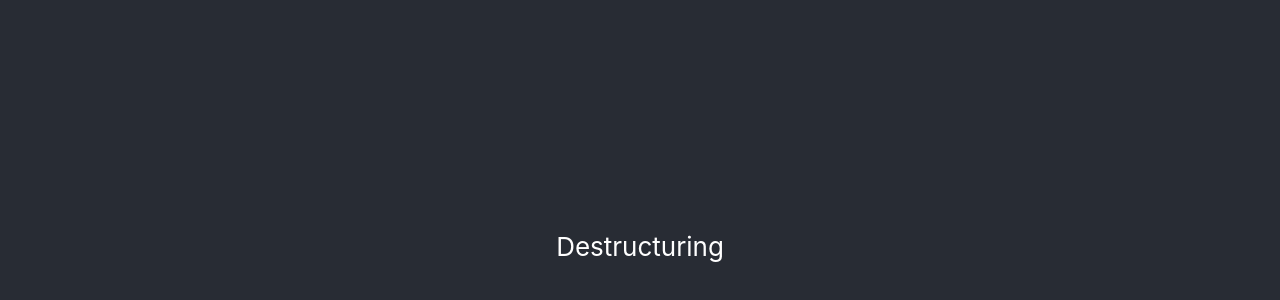
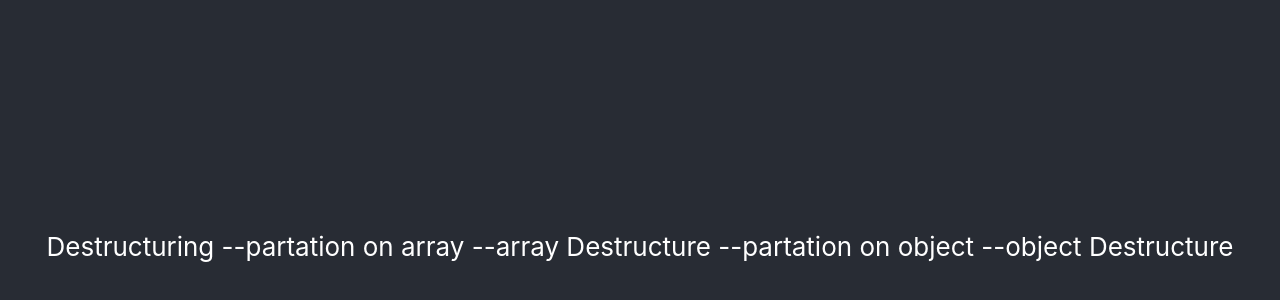
Before and after one commit to haseebulamin/React-Course-Project, a React (Create React App) app: page / in a window 1280 px wide. Shown: the part 154-454 px from the top of the page. Built offline with nearby package versions, Linux system fonts and the light colour scheme.

Commit message:
Destructuring

```diff
--- a/src/Components/JavaScript-refresh/Destructuring/Destructuring.jsx
+++ b/src/Components/JavaScript-refresh/Destructuring/Destructuring.jsx
@@ -16,9 +16,23 @@ export default function Destructuring() {
         name: "Ibrar",
         Age: 20
     }
-    console.log(user.name)
-    console.log(user.Age)
+    let name1 = user.name;
+    let age1 = user.Age;
+    console.log(name1,age1)
+
+    // this code in preerable instead of above
+    let {name,age} = {
+        name: "Roy",
+        age: 19
+    }
+    console.log(name,age)
   return (
-    <div>Destructuring</div>
+    <div>
+        Destructuring
+        --partation on array
+        --array Destructure
+        --partation on object
+        --object Destructure
+    </div>
   )
 }
```
